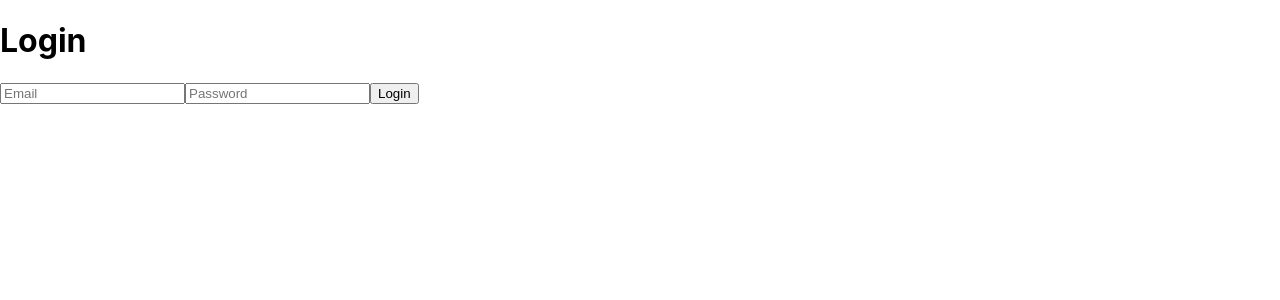
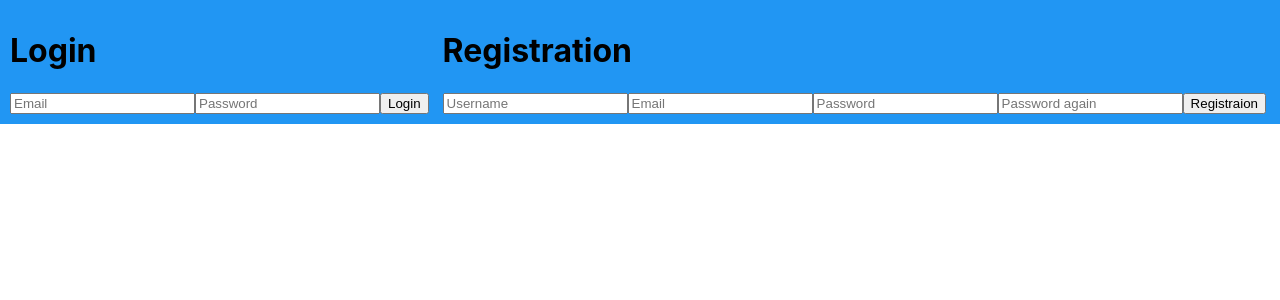
Before and after one commit to lmesi/pincerweb, a React (Create React App) app: page / in a window 1280 px wide. Shown: the top 300 px of the page. Built offline with nearby package versions, Linux system fonts and the light colour scheme.

Commit message:
Add multiple things
Add Home Page, Order listing, User management.
Add material-ui

```diff
--- a/package.json
+++ b/package.json
@@ -3,6 +3,8 @@
   "version": "0.1.0",
   "private": true,
   "dependencies": {
+    "@material-ui/core": "^4.7.2",
+    "@material-ui/icons": "^4.5.1",
     "@testing-library/jest-dom": "^4.2.4",
     "@testing-library/react": "^9.3.2",
     "@testing-library/user-event": "^7.1.2",
--- a/src/App.js
+++ b/src/App.js
@@ -1,16 +1,31 @@
-import React from 'react';
-import { BrowserRouter, Route } from 'react-router-dom'
+import React, { useState } from 'react';
+import { BrowserRouter, Route, Switch } from 'react-router-dom'
 import Login from './Pages/Login/Login'
 import Orders from './Pages/Orders/Orders'
+import Home from './Pages/Home/Home'
 import Registration from './Pages/Registration/Registration'
+
 import './App.css';
 
 function App() {
+  const [user, setUser] = useState()
+
   return (
     <BrowserRouter>
-        <Route path="/" exact component={Login} />
-        <Route path="/orders" exact component={Orders} />
-        <Route path="/registration" exact component={Registration} />
+    <Switch>
+        <Route path="/" exact >
+          <Home setUser={setUser}/>
+        </Route>
+        <Route path="/login" exact >
+          <Login setUser={setUser} />
+        </Route>
+        <Route path="/orders" exact >
+          <Orders user={user} />
+        </Route>
+        <Route path="/registration" exact >
+          <Registration setUser={setUser} />
+        </Route>
+    </Switch>
     </BrowserRouter>
   );
 }
--- /dev/null
+++ b/src/Pages/Home/Home.css
@@ -0,0 +1,7 @@
+.Home {
+  display: grid;
+  grid-template-columns: auto auto;
+  grid-gap: 10px;
+  background-color: #2196F3;
+  padding: 10px;
+}
--- /dev/null
+++ b/src/Pages/Home/Home.js
@@ -0,0 +1,18 @@
+import React from 'react'
+import { withRouter } from 'react-router-dom'
+import Login from '../Login/Login'
+import Registration from '../Registration/Registration'
+import './Home.css'
+
+const Home = (props) => {
+
+  return (
+    <div className="Home">
+      <Login setUser={props.setUser}/>
+      <Registration setUser={props.setUser}/>
+    </div>
+  )
+}
+
+
+export default withRouter(Home)
--- a/src/Pages/Login/Login.js
+++ b/src/Pages/Login/Login.js
@@ -1,17 +1,19 @@
 import React, { useState } from 'react'
-//import { Link } from 'react-router-dom'
+import { withRouter } from 'react-router-dom'
 import firebase from '../../firebase'
 
 const Login = (props) => {
     const [emailText, setEmailText] = useState('');
     const [passwordText, setPasswordText] = useState('');
 
-    const handleLogin = ()=> {
+    const handleLogin = (ev)=> {
         firebase
             .auth()
             .signInWithEmailAndPassword(emailText, passwordText)
             .then(user => {
                 console.log(user.user.displayName)
+                props.setUser(user.user)
+                props.history.push('/orders')
             })
             .catch(function(error) {
                 console.log(error.message)
@@ -36,4 +38,4 @@ const Login = (props) => {
     )
 }
 
-export default Login
+export default withRouter(Login)
--- a/src/Pages/Orders/Orders.js
+++ b/src/Pages/Orders/Orders.js
@@ -3,35 +3,35 @@ import React, { useState, useEffect } from 'react'
 import Order from '../../components/Order/Order'
 import firebase from '../../firebase'
 
-function HandleOrders() {
+function HandleOrders(name) {
     const [orders, setOrders] = useState([])
 
     useEffect(() => {
         firebase
             .firestore()
-            .collection('Orders')
-            .onSnapshot((snapshot) => {
+            .collection('order')
+            .where('restaurant', "==", name).onSnapshot((snapshot) => {
                 const newOrders = snapshot.docs.map((doc) => ({
                     id: doc.id,
                     ...doc.data()
                 }))
                 setOrders(newOrders)
             })
-    }, [])
+    }, [name])
 
 
     return orders
 }
 
 const Orders = (props) => {
-    const orders = HandleOrders()
+    const orders = HandleOrders(props.user?props.user.displayName:'Me')
 
     return (
         <div>
-            <h1>Orders</h1>
+            <h1>Orders to {props.user?props.user.displayName:'Me'} </h1>
             {orders.map((order) =>
                 <li key={order.id}>
-                    <Order amount={order.amount} name="kaja" />
+                    <Order order={order} />
                 </li>
             )}
         </div>
--- a/src/Pages/Registration/Registration.js
+++ b/src/Pages/Registration/Registration.js
@@ -1,5 +1,5 @@
 import React, { useState } from 'react'
-//import { Link } from 'react-router-dom'
+import { withRouter } from 'react-router-dom'
 import firebase from '../../firebase'
 
 const Registraion = (props) => {
@@ -13,7 +13,10 @@ const Registraion = (props) => {
         .auth()
         .createUserWithEmailAndPassword(emailText, passwordText)
         .then(user => {
-            user.user.updateProfile({displayName: usernameText})
+            user.user.updateProfile({displayName: usernameText}).then(()=> {
+                props.setUser(user.user)
+                props.history.push('/orders')
+            })
             console.log(user)})
         .catch(function(error) {
             // Handle Errors here.
@@ -43,4 +46,4 @@ const Registraion = (props) => {
     )
 }
 
-export default Registraion
+export default withRouter(Registraion)
--- a/src/components/Order/Order.js
+++ b/src/components/Order/Order.js
@@ -1,11 +1,51 @@
 import React from 'react'
 
-const Order = (props) => {
- return (
-    <div>
+import { makeStyles } from '@material-ui/core/styles';
+import Card from '@material-ui/core/Card';
+import CardActions from '@material-ui/core/CardActions';
+import CardContent from '@material-ui/core/CardContent';
+import Button from '@material-ui/core/Button';
+
+const useStyles = makeStyles({
+  card: {},
+  cardOuter: {
+    minWidth: 275,
+    backgroundColor: 'gray',
+    display: 'grid',
+    gridTemplateColumns: '1fr 1fr 1fr',
+    gridGap: '10px',
+    padding: '10px'
+  },
+  button: {}
+});
+
+const SimpleCard = (props) => {
+  const classes = useStyles();
+
+  return (
+    <Card className={classes.card}>
+      <CardContent>
+        <h3>{props.name}</h3>
         <h2>Amount: {props.amount}</h2>
-        <h3>{props.name}</h3>
-    </div>
+      </CardContent>
+      <CardActions>
+        <Button className={classes.button} size="small">Done</Button>
+      </CardActions>
+    </Card>
+  );
+}
+
+const Order = ({order}) => {
+  const classes = useStyles();
+  return (
+    <Card>
+      <CardContent className={classes.cardOuter}>
+        <h2>Table: {order.table}</h2>
+        {order.dishes.map(element =>
+          <SimpleCard name={element.name} amount={element.amount}/>
+        )}
+      </CardContent>
+    </Card>
  )
 }
 
```
